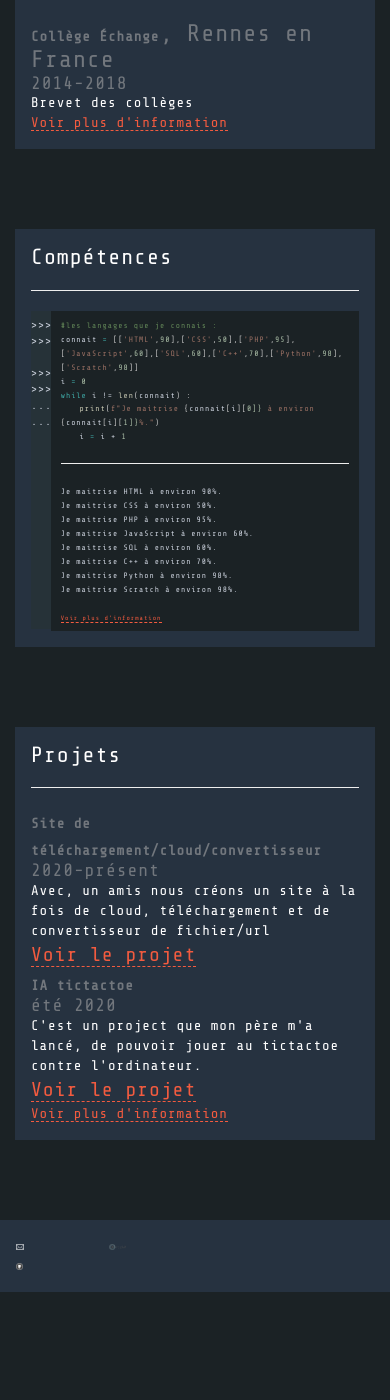
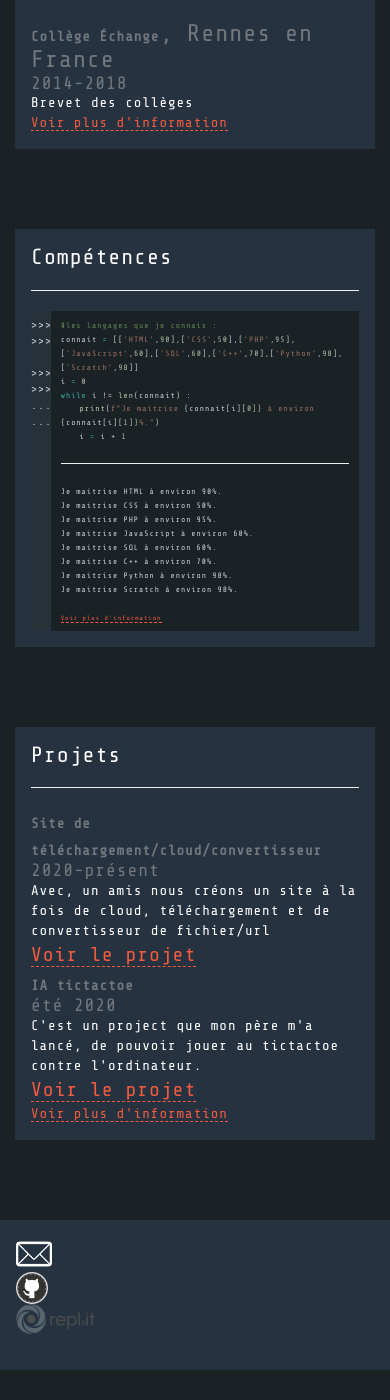
Before and after one commit to MaelC001/MaelC001.github.io, a Jekyll site: the page built from index.html, in a window 390 px wide and 1400 px high, scrolled down 2074 px. Built offline with Jekyll 4.4.1, drawn with Linux system fonts in a browser that asks for light colours; nearby versions of some CDN libraries; before the commit the page ends 3396 px from its top, so only the background shows below that.

Commit message:
Update media-queries.css

```diff
--- a/assets/css/media-queries.css
+++ b/assets/css/media-queries.css
@@ -39,6 +39,8 @@
 
 	.page-content { padding-top: 80px; padding-bottom: 60px; }
 
+
+	#col-logo{column-count:2;}
 }
 
 @media (max-width: 575px){
@@ -54,4 +56,6 @@
         font-size: 0.8em;}
     #profils span{
         font-size: 0.8em;}
+
+	#col-logo{column-count:1;}
 }
```
